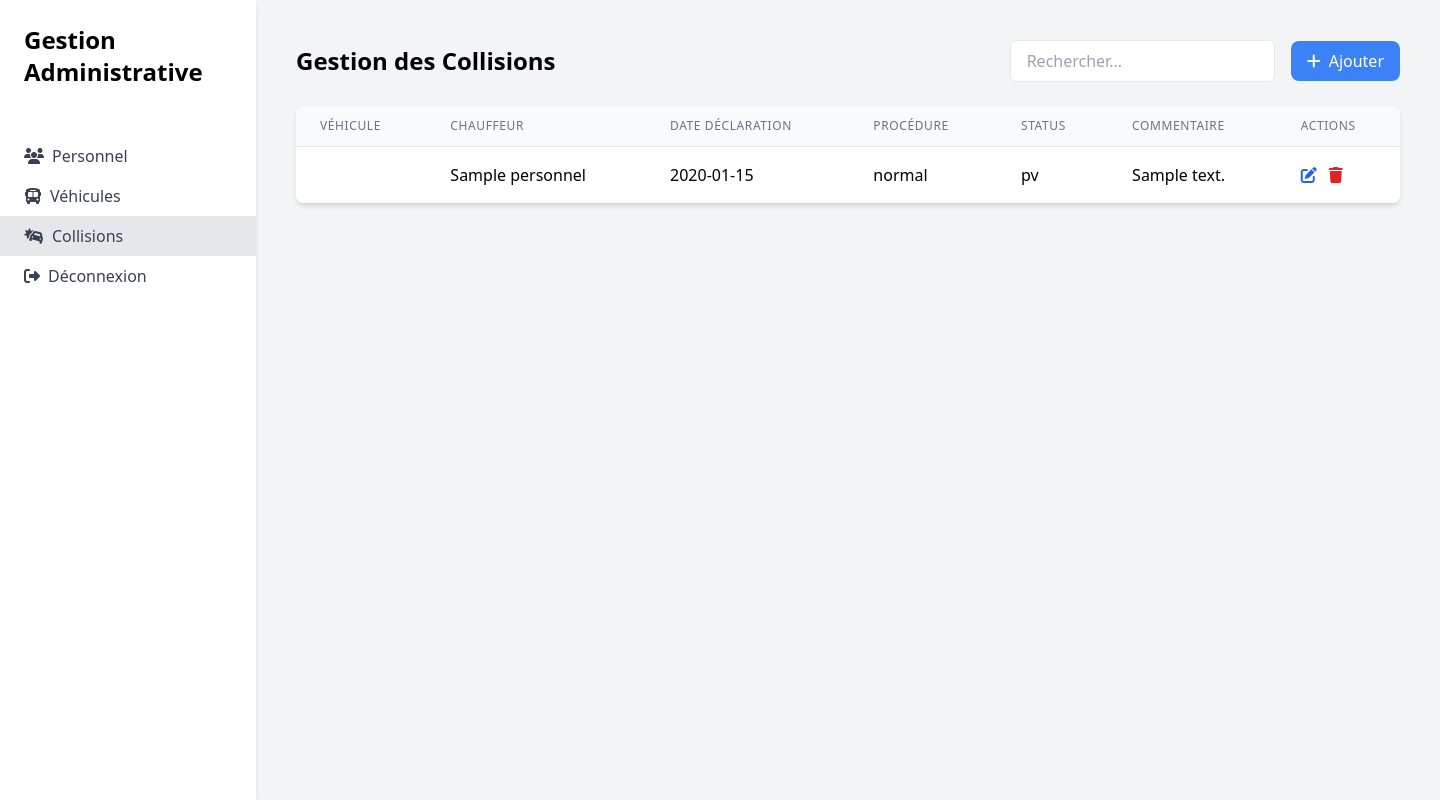
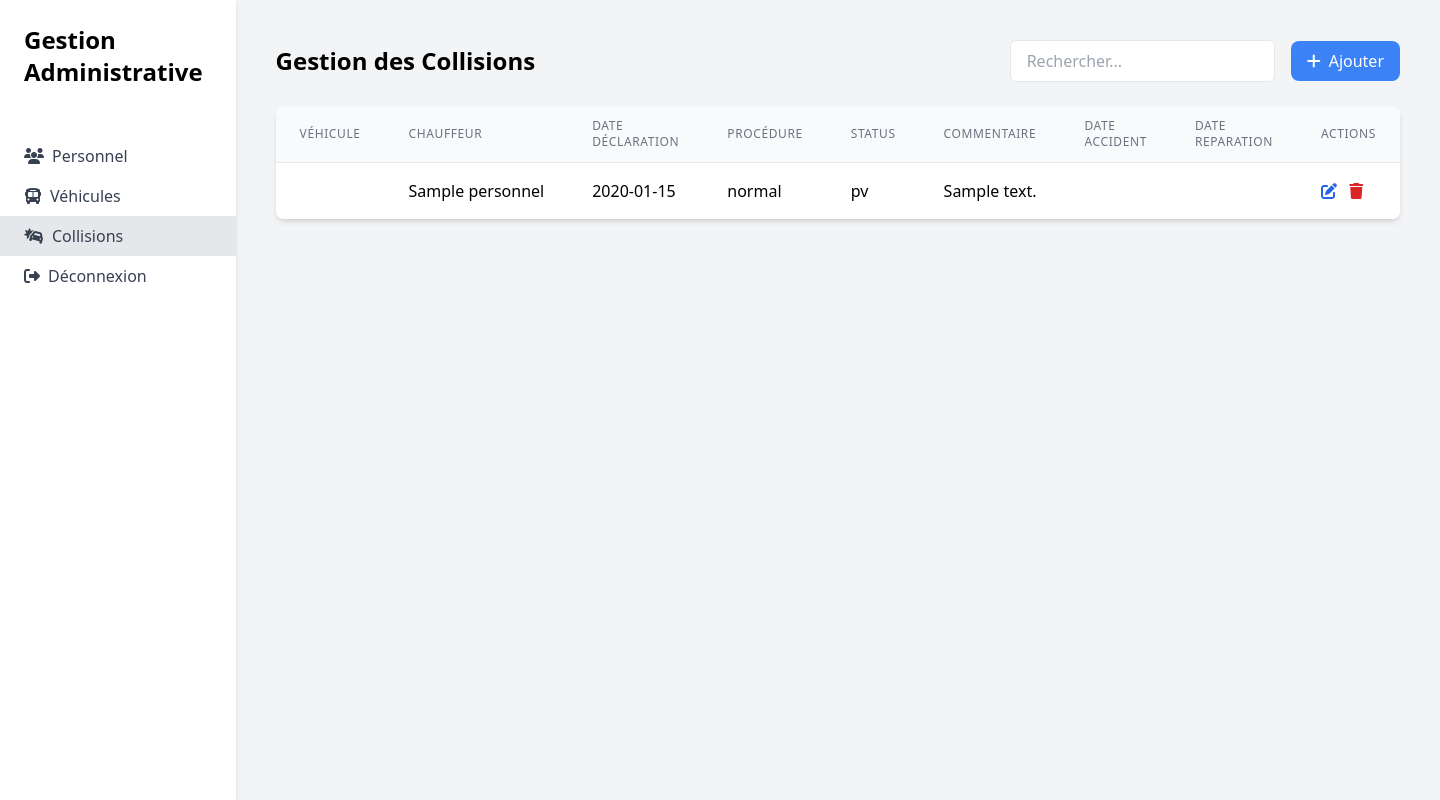
Before and after one commit to Ayoub-fetti/Iridan-3t, a PHP site: page /views/fonctionnaire/accidents.php in a window 1440 px wide. Run offline with PHP 8.4, Linux system fonts and the light colour scheme; a user stored in the database is signed in; tables that the repository leaves empty hold one stand-in row (values such as "Sample post"); data that the repository does not hold is empty; some libraries are stand-ins or nearby versions.

Commit message:
add agrée + date d'accident + date de reparation

```diff
--- a/models/fonctionnaire.php
+++ b/models/fonctionnaire.php
@@ -567,14 +567,19 @@ class Fonctionnaire {
                 date_declaration_assurance,
                 `procédure`,
                 status_resolution,
-                commentaire
+                commentaire,
+                date_accident,
+                date_reparation
+
             ) VALUES (
                 :cars_id,
                 :chauffeurs_id,
                 :date_declaration_assurance,
                 :procedure,
                 :status_resolution,
-                :commentaire
+                :commentaire,
+                :date_accident,
+                :date_reparation
             )";
 
             $stmt = $this->conn->prepare($query);
@@ -586,6 +591,8 @@ class Fonctionnaire {
             $stmt->bindParam(':procedure', $data['procedure']);
             $stmt->bindParam(':status_resolution', $data['status_resolution']);
             $stmt->bindParam(':commentaire', $data['commentaire']);
+            $stmt->bindParam(':date_accident', $data['date_accident']);
+            $stmt->bindParam(':date_reparation', $data['date_reparation']);
 
             if($stmt->execute()) {
                 return [
@@ -669,7 +676,9 @@ class Fonctionnaire {
                 date_declaration_assurance = :date_declaration_assurance,
                 `procédure` = :procedure,
                 status_resolution = :status_resolution,
-                commentaire = :commentaire
+                commentaire = :commentaire,
+                date_accident  = :date_accident,
+                date_reparation = :date_reparation
                 WHERE id = :id";
 
             $stmt = $this->conn->prepare($query);
@@ -682,6 +691,8 @@ class Fonctionnaire {
             $stmt->bindParam(':procedure', $data['procedure']);
             $stmt->bindParam(':status_resolution', $data['status_resolution']);
             $stmt->bindParam(':commentaire', $data['commentaire']);
+            $stmt->bindParam(':date_accident', $data['date_accident']);
+            $stmt->bindParam(':date_reparation', $data['date_reparation']);
 
             if($stmt->execute()) {
                 return [
--- a/views/fonctionnaire/accidents.php
+++ b/views/fonctionnaire/accidents.php
@@ -29,7 +29,9 @@ if ($_SERVER['REQUEST_METHOD'] === 'POST') {
                     'date_declaration_assurance' => $_POST['date_declaration_assurance'],
                     'procedure' => $_POST['procedure'],
                     'status_resolution' => $_POST['status_resolution'],
-                    'commentaire' => $_POST['commentaire']
+                    'commentaire' => $_POST['commentaire'],
+                    'date_accident' => $_POST['date_accident'],
+                    'date_reparation' => $_POST['date_reparation']
                 ];
 
                 $result = $fonctionnaire->createAccident($data);
@@ -50,7 +52,9 @@ if ($_SERVER['REQUEST_METHOD'] === 'POST') {
                     'date_declaration_assurance' => $_POST['date_declaration_assurance'],
                     'procedure' => $_POST['procedure'],
                     'status_resolution' => $_POST['status_resolution'],
-                    'commentaire' => $_POST['commentaire']
+                    'commentaire' => $_POST['commentaire'],
+                    'date_accident' => $_POST['date_accident'],
+                    'date_reparation' => $_POST['date_reparation']
                 ];
 
                 $result = $fonctionnaire->updateAccident($_POST['accident_id'], $data);
@@ -217,6 +221,8 @@ if ($_SERVER['REQUEST_METHOD'] === 'POST') {
                                 <th class="px-6 py-3 text-left text-xs font-medium text-gray-500 uppercase tracking-wider">Procédure</th>
                                 <th class="px-6 py-3 text-left text-xs font-medium text-gray-500 uppercase tracking-wider">Status</th>
                                 <th class="px-6 py-3 text-left text-xs font-medium text-gray-500 uppercase tracking-wider">Commentaire</th>
+                                <th class="px-6 py-3 text-left text-xs font-medium text-gray-500 uppercase tracking-wider">Date Accident</th>
+                                <th class="px-6 py-3 text-left text-xs font-medium text-gray-500 uppercase tracking-wider">Date Reparation</th>
                                 <th class="px-6 py-3 text-left text-xs font-medium text-gray-500 uppercase tracking-wider">Actions</th>
                             </tr>
                         </thead>
@@ -229,6 +235,8 @@ if ($_SERVER['REQUEST_METHOD'] === 'POST') {
                                     <td class="px-6 py-4 whitespace-nowrap"><?php echo htmlspecialchars($accident['procédure']); ?></td>
                                     <td class="px-6 py-4 whitespace-nowrap"><?php echo htmlspecialchars($accident['status_resolution']); ?></td>
                                     <td class="px-6 py-4 whitespace-nowrap"><?php echo htmlspecialchars($accident['commentaire']); ?></td>
+                                    <td class="px-6 py-4 whitespace-nowrap"><?php echo htmlspecialchars($accident['date_accident']); ?></td>
+                                    <td class="px-6 py-4 whitespace-nowrap"><?php echo htmlspecialchars($accident['date_reparation']); ?></td>
                                     <td class="px-6 py-4 whitespace-nowrap">
                                         <button onclick="openEditModal(<?php echo htmlspecialchars(json_encode($accident)); ?>)" class="text-blue-600 hover:text-blue-900 mr-2" title="Modifier">
                                             <i class="fas fa-edit"></i>
@@ -305,6 +313,16 @@ if ($_SERVER['REQUEST_METHOD'] === 'POST') {
                         <label for="commentaire">Commentaire</label>
                         <textarea name="commentaire" id="commentaire" rows="2"></textarea>
                     </div>
+
+                    <div class="input-group">
+                        <label for="date_accident">Date Accident</label>
+                        <input type="date" name="date_accident" id="date_accident" required>
+                    </div>
+
+                    <div class="input-group">
+                        <label for="date_reparation">Date Reparation</label>
+                        <input type="date" name="date_reparation" id="date_reparation" required>
+                    </div>
                 </div>
 
                 <div class="button-group">
@@ -379,6 +397,16 @@ if ($_SERVER['REQUEST_METHOD'] === 'POST') {
                         <label for="edit_commentaire">Commentaire</label>
                         <textarea name="commentaire" id="edit_commentaire" rows="2"></textarea>
                     </div>
+
+                    <div class="input-group">
+                        <label for="edit_date_accident">Date Accident</label>
+                        <input type="date" name="date_accident" id="edit_date_accident" required>
+                    </div>
+
+                    <div class="input-group">
+                        <label for="edit_date_reparation">Date Reparation</label>
+                        <input type="date" name="date_reparation" id="edit_date_reparation" required>
+                    </div>
                 </div>
 
                 <div class="button-group">
@@ -427,6 +455,8 @@ if ($_SERVER['REQUEST_METHOD'] === 'POST') {
             document.getElementById('edit_procedure').value = accident.procedure;
             document.getElementById('edit_status_resolution').value = accident.status_resolution;
             document.getElementById('edit_commentaire').value = accident.commentaire || '';
+            document.getElementById('edit_date_accident').value = accident.date_accident;
+            document.getElementById('edit_date_reparation').value = accident.date_reparation;
 
             openModal('editAccidentModal');
         }
```
